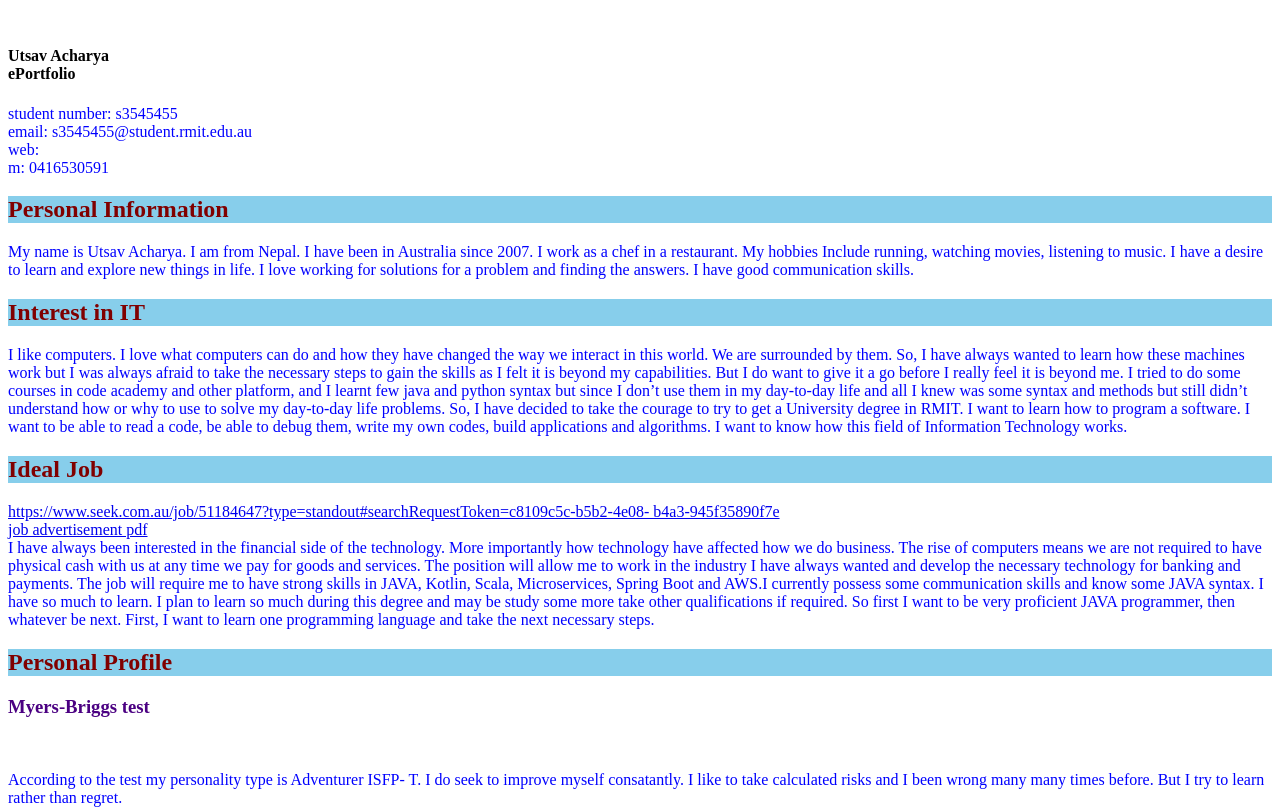
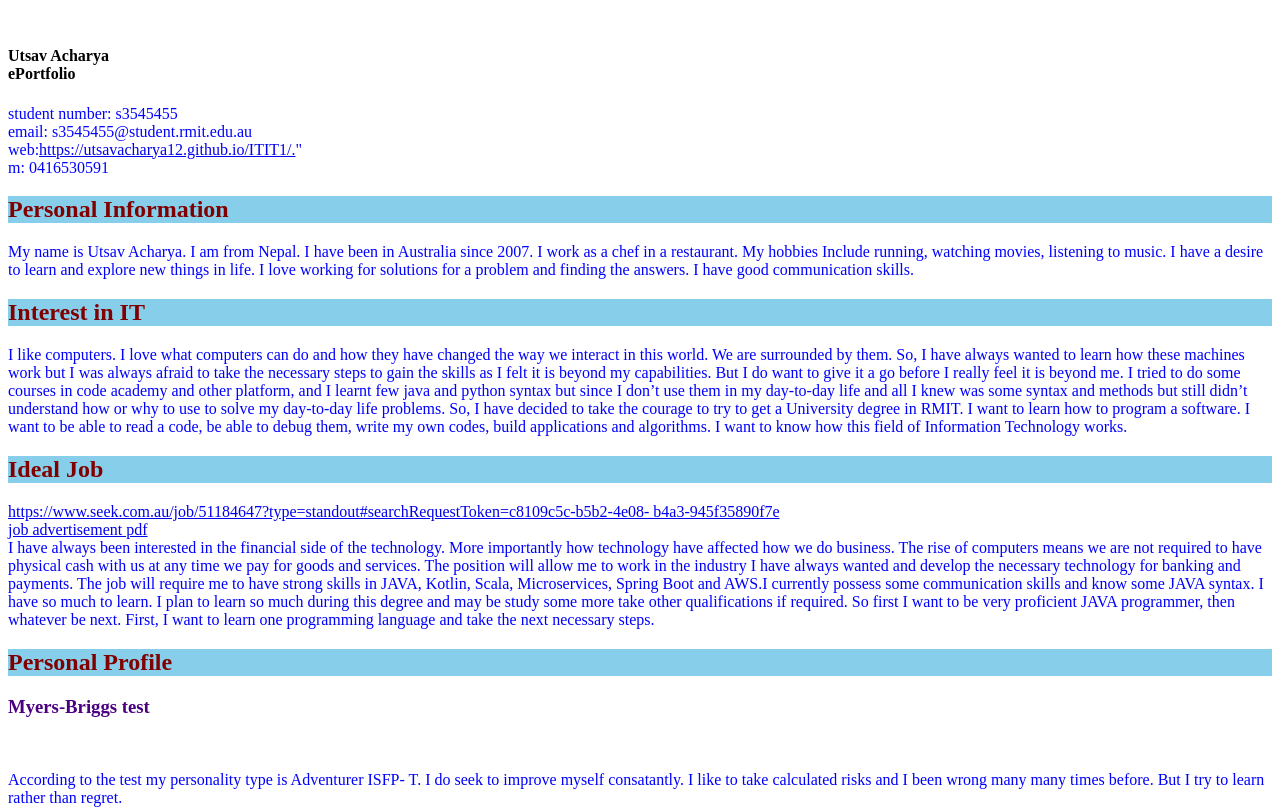
Before and after one commit to utsavacharya12/ITIT, a plain HTML site: page index.html in a window 1280 px wide. Shown: the top 810 px of the page. Drawn offline with Linux system fonts and the light colour scheme.

Commit message:
Add files via upload

```diff
--- a/index.html
+++ b/index.html
@@ -14,7 +14,7 @@
 </h4>
 <p>student number: s3545455<br>
 email: s3545455@student.rmit.edu.au<br>
- web:<br>
+ web:<a href = "https://utsavacharya12.github.io/ITIT1/.">https://utsavacharya12.github.io/ITIT1/.</a>"<br>
  m: 0416530591<br>
 </p>
 
```
